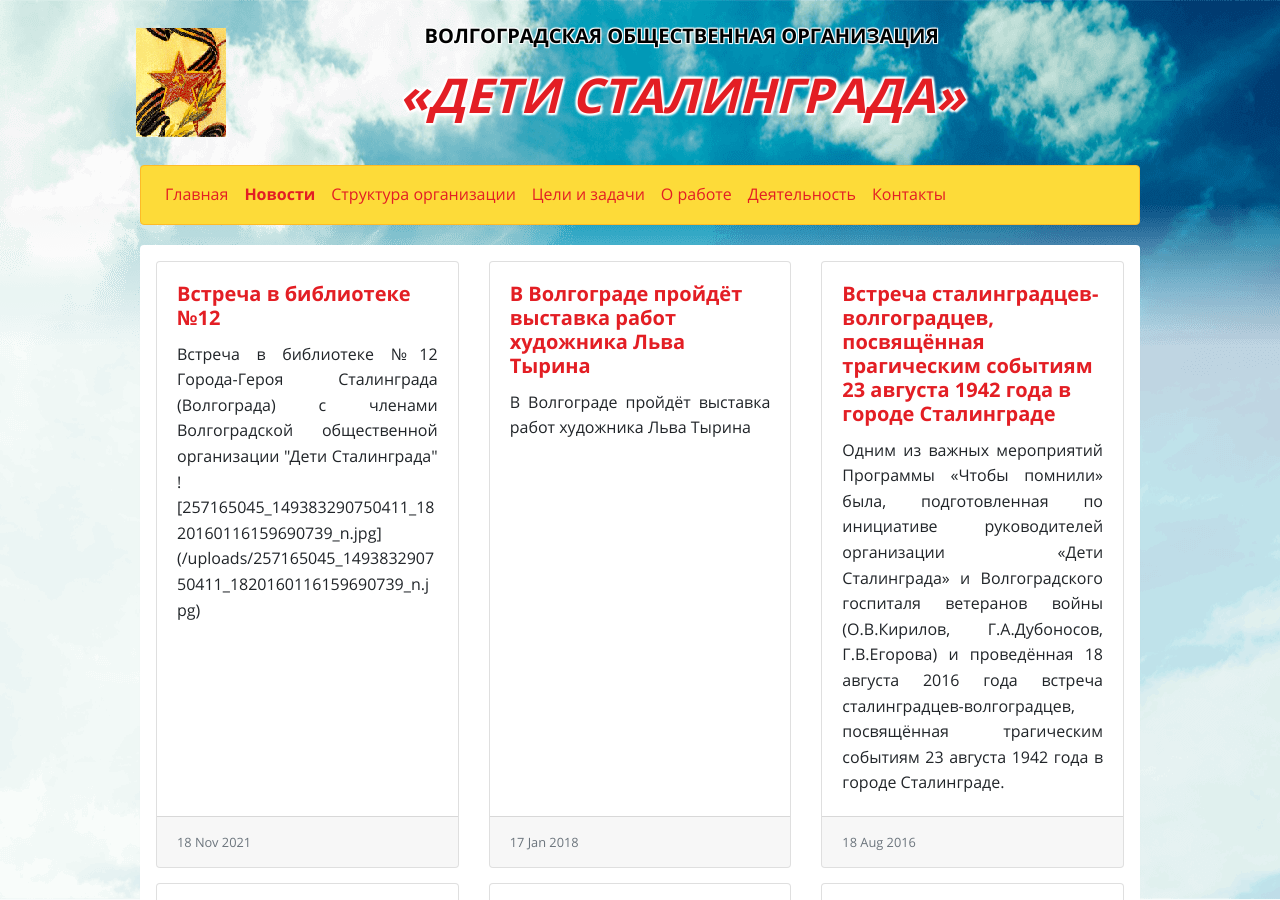
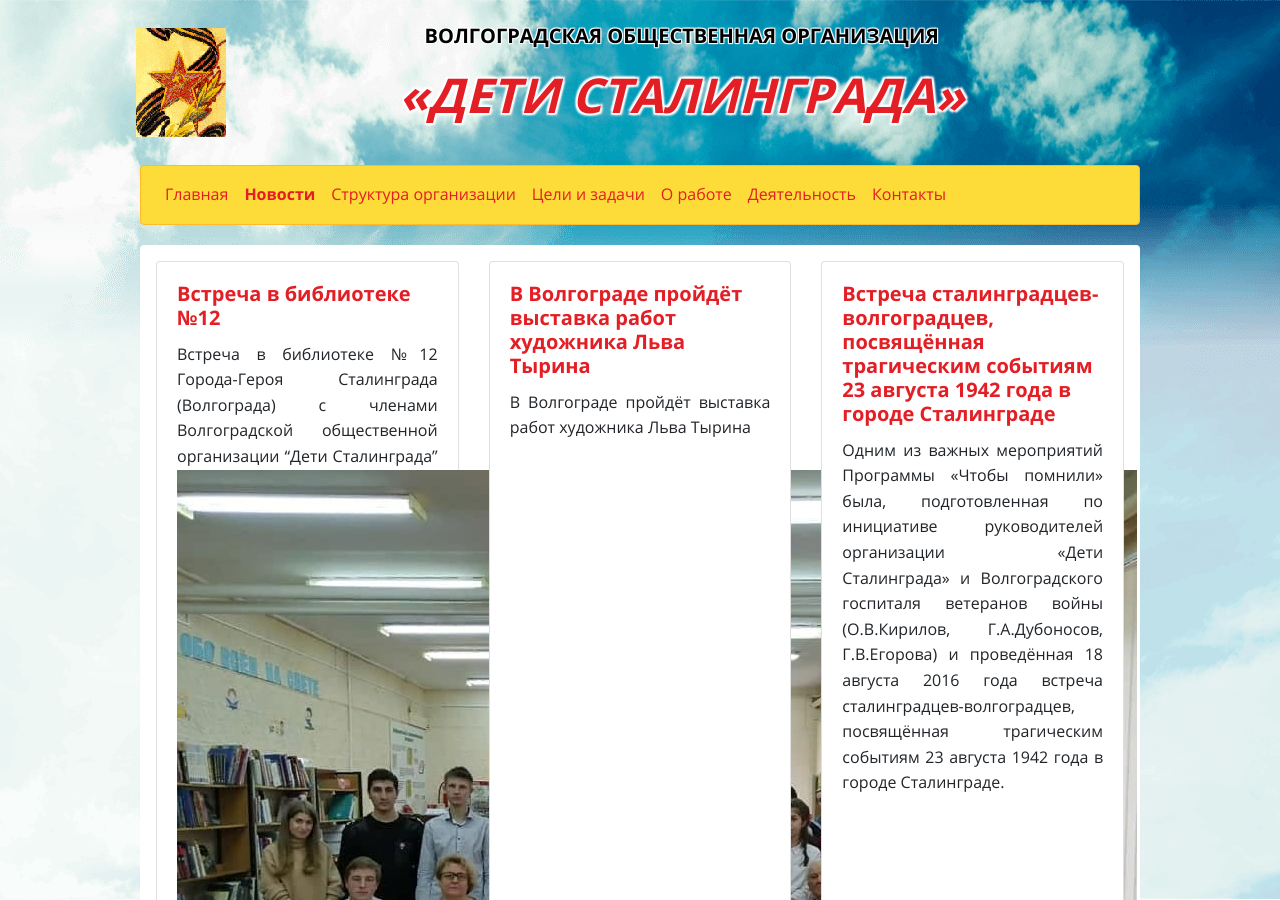
Before and after one commit to detistalingrada/detistalingrada.github.io, a Jekyll site: the page built from news.md, in a window 1280 px wide and 900 px high. Built offline with Jekyll 4.4.1, drawn with Linux system fonts in a browser that asks for light colours; some of the changed lines change nothing that is shown.

Commit message:
Updated Vstriecha V Bibliotiekie 12

```diff
--- a/_posts/2021-11-18-vstriecha-v-bibliotiekie-12.markdown
+++ b/_posts/2021-11-18-vstriecha-v-bibliotiekie-12.markdown
@@ -1,9 +1,6 @@
 ---
 title: Встреча в библиотеке №12
 date: 2021-11-18 13:50:00 +03:00
-excerpt: |-
-  Встреча в библиотеке №12 Города-Героя Сталинграда (Волгограда) с членами Волгоградской общественной организации "Дети Сталинграда"
-  ![257165045_149383290750411_1820160116159690739_n.jpg](/uploads/257165045_149383290750411_1820160116159690739_n.jpg)
 layout: post
 ---
 
```
